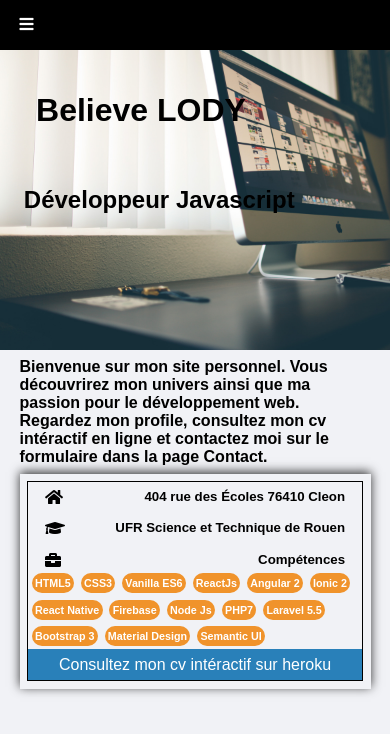
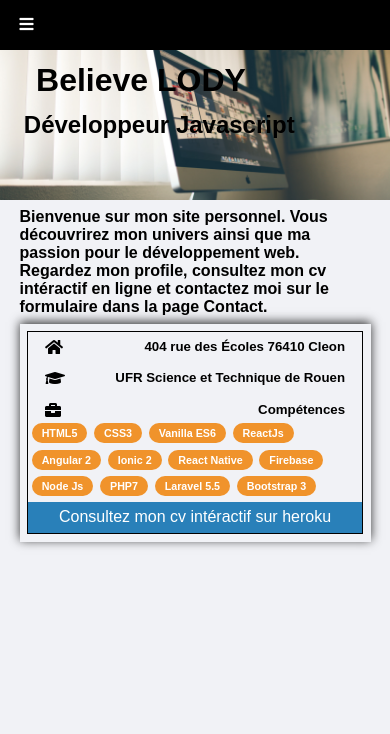
Before and after one commit to believelody/personal-blog, a React (Create React App) app: page / in a window 390 px wide. Shown: the top 734 px of the page. Built offline with nearby package versions, Linux system fonts and the light colour scheme.

Commit message:
Edit responsive for mobile device

```diff
--- a/src/components/About/About.css
+++ b/src/components/About/About.css
@@ -1,6 +1,7 @@
 .about {
   display: block;
   height: 100%;
+  overflow: auto;
   position: relative;
   width: 100%;
 }
@@ -8,7 +9,7 @@
 header {
   background-image: url('img/header.jpg');
   background-size: cover;
-  height: 300px;
+  height: 150px;
   position: relative;
   width: auto;
 }
@@ -159,7 +160,7 @@ b {
 
   .card {
     display: flex;
-    height: 200px;
+    height: auto;
     position: relative;
     width: auto;
   }
@@ -169,6 +170,6 @@ b {
   }
 
   .tools li {
-    padding: 0 1%;
+    padding: 0 3%;
   }
 }
--- a/src/components/Contact/Contact.css
+++ b/src/components/Contact/Contact.css
@@ -1,5 +1,5 @@
 .contact {
-  height: 100vh;
+  height: 100%;
   position: relative;
   width: 100%;
 }
@@ -9,8 +9,9 @@ form {
   border-radius: 10px;
   display: flex;
   flex-flow: column;
-  height: 90%;
+  height: auto;
   left: 50%;
+  margin: 0;
   padding: 0 5%;
   position: absolute;
   top: 50%;
@@ -19,7 +20,9 @@ form {
 }
 
 form div {
-  height: 100%;
+  height: auto;
+  margin: 0;
+  padding: 7% 0;
   position: relative;
   width: 100%;
 }
@@ -28,8 +31,10 @@ form div input {
   border: 1px solid rgba(0, 0, 0, .7);
   border-radius: 5px;
   box-shadow: 7px 5px 2px rgba(0, 0, 0, .7);
-  height: 50%;
+  height: 40px;
   left: 50%;
+  margin: 0;
+  padding: 0;
   position: absolute;
   top: 50%;
   transform: translate(-50%, -50%);
@@ -43,3 +48,15 @@ form div textarea {
   padding: 0;
   width: 100%;
 }
+
+@media (max-width: 500px) {
+  form div {
+    padding: 10% 0;
+  }
+}
+
+@media (max-width: 320px) {
+  form div input {
+    height: 30px;
+  }
+}
```
